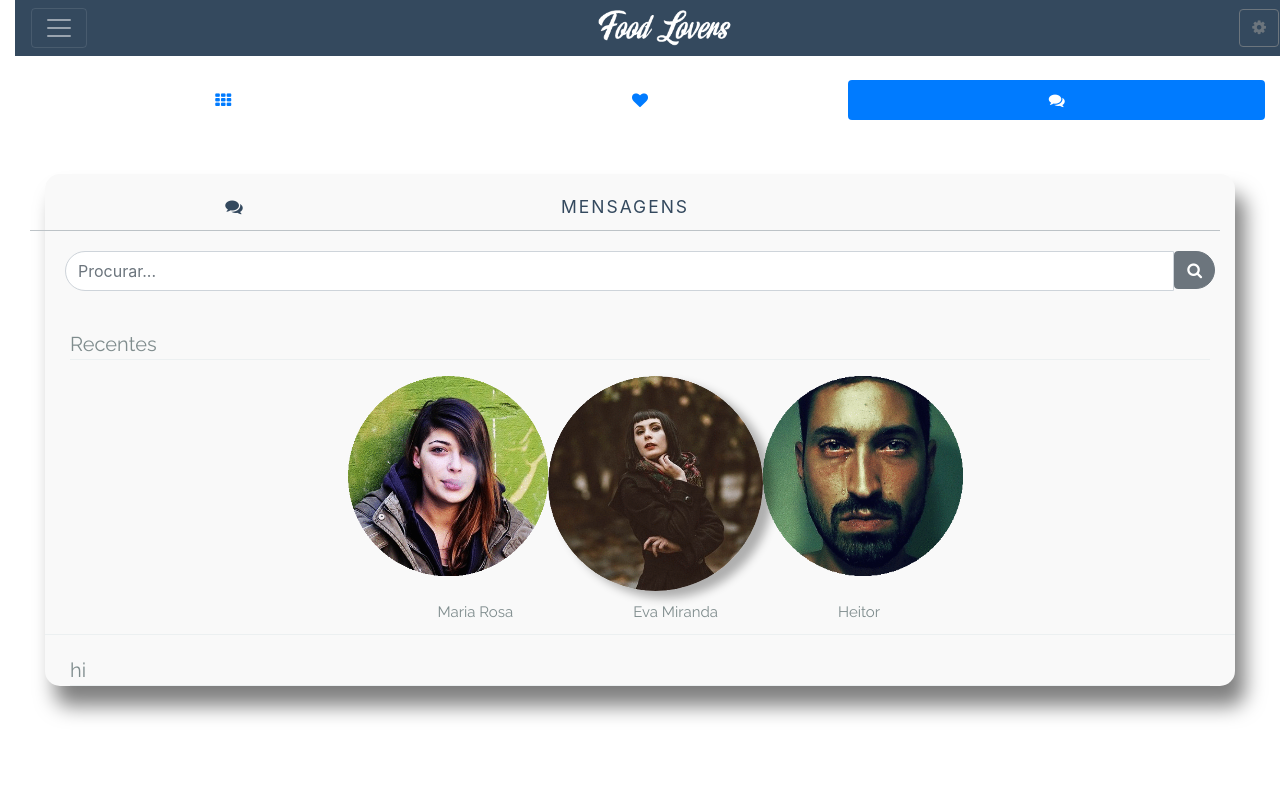
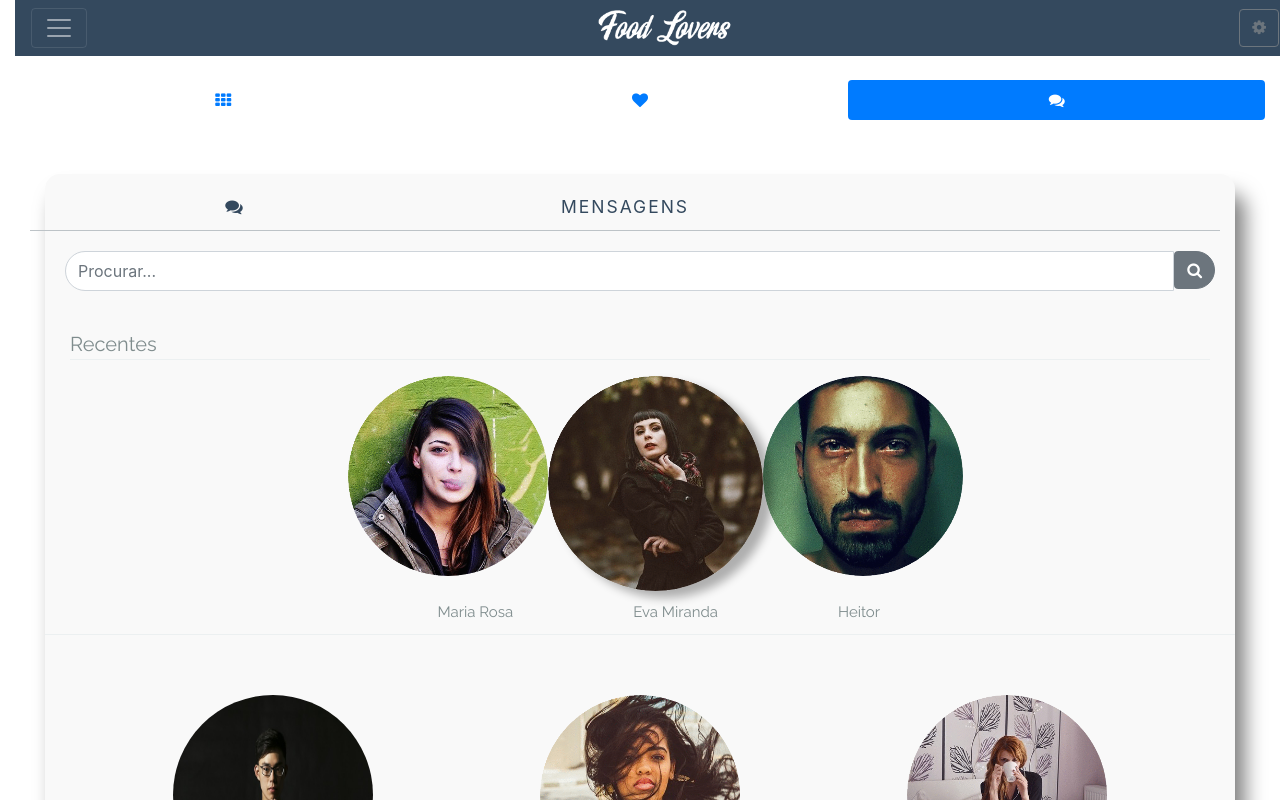
Before and after one commit to rafaelazd/food-lovers, a Vue app in the folder web-ui/: page /#/chat in a window 1280 px wide. Built offline with nearby package versions, Linux system fonts and the light colour scheme; what tether-shepherd would draw is missing.

Commit message:
Finalização do Visual: Chat
Finalizado a aparência do chat

```diff
--- a/web-ui/src/components/Chat.vue
+++ b/web-ui/src/components/Chat.vue
@@ -37,9 +37,9 @@
                     <p>Recentes</p>
                     <div class="recentes">
                         <b-row>
-                            <img src="/static/img/M2.jpg" class="back-left-circle img-rounded img-fluid" alt="">
-                            <img src="/static/img/M3.jpg" class="front-circle img-rounded img-fluid" alt="">
-                            <img src="/static/img/H2.4.jpg" class="back-right-circle img-rounded img-fluid" alt="">
+                            <img src="/static/img/M2.jpg" class="back-left-circle rounded-circle img-fluid" alt="">
+                            <img src="/static/img/M3.jpg" class="front-circle rounded-circle img-fluid" alt="">
+                            <img src="/static/img/H2.4.jpg" class="back-right-circle rounded-circle img-fluid" alt="">
                         </b-row>
                            <b-row>
                             <small>Maria Rosa</small>
@@ -48,7 +48,16 @@
                         </b-row>
                     </div>
                     <div class="combinacoes">
-                        <p>hi</p>
+                        <b-row  class="d-flex justify-content-around">
+                            <img src="/static/img/H1.4.jpg" class="rounded-circle img-fluid" alt="">
+                            <img src="/static/img/M4.jpg" class="rounded-circle img-fluid" alt="">
+                            <img src="/static/img/M1.3.jpg" class="rounded-circle img-fluid" alt="">
+                        </b-row>
+                        <b-row class="d-flex justify-content-around">
+                            <small>Mateus Takeda</small>
+                            <small>Raquel Salvatori</small>
+                            <small>Sofia Alter</small>
+                        </b-row>
                     </div>
                 </div>
             </div>
@@ -210,7 +219,22 @@ export default {
         border-radius: 130px;
     }
 
+    .combinacoes {
+        padding: 60px;
+    }
 
+    .combinacoes img{
+        width: 200px;
+        height: 200px;
+        margin-left: 20px;
+        margin-right: 20px;
+    }
+
+    .combinacoes small {
+       font-family: 'Raleway', sans-serif;
+       color: #7f8c8d;
+       font-size: 15px;
+    }
     @media (min-width: 576px) {
         .chat {
         box-shadow: 10px 20px 20px rgba(0,0,0,.5);
```
